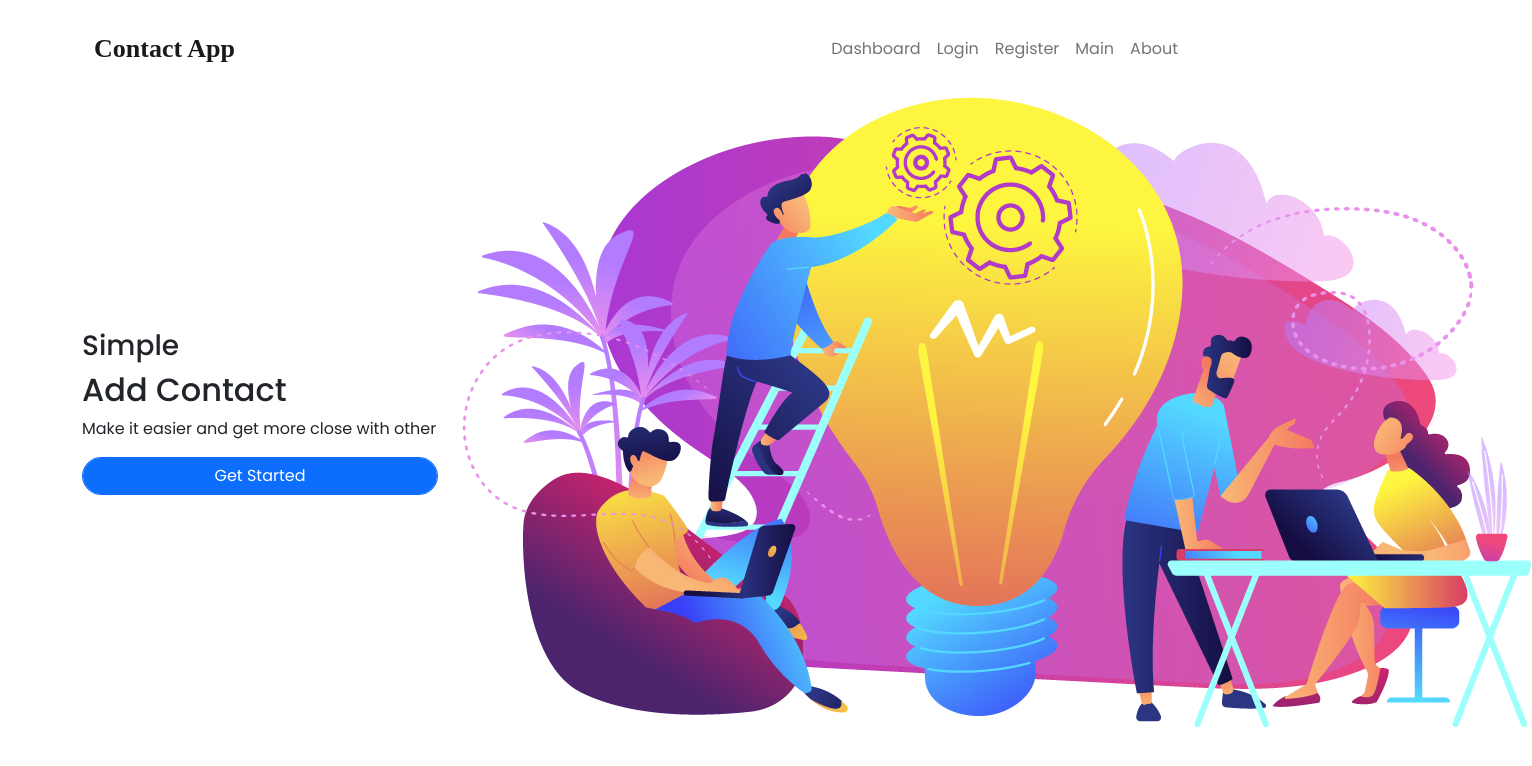
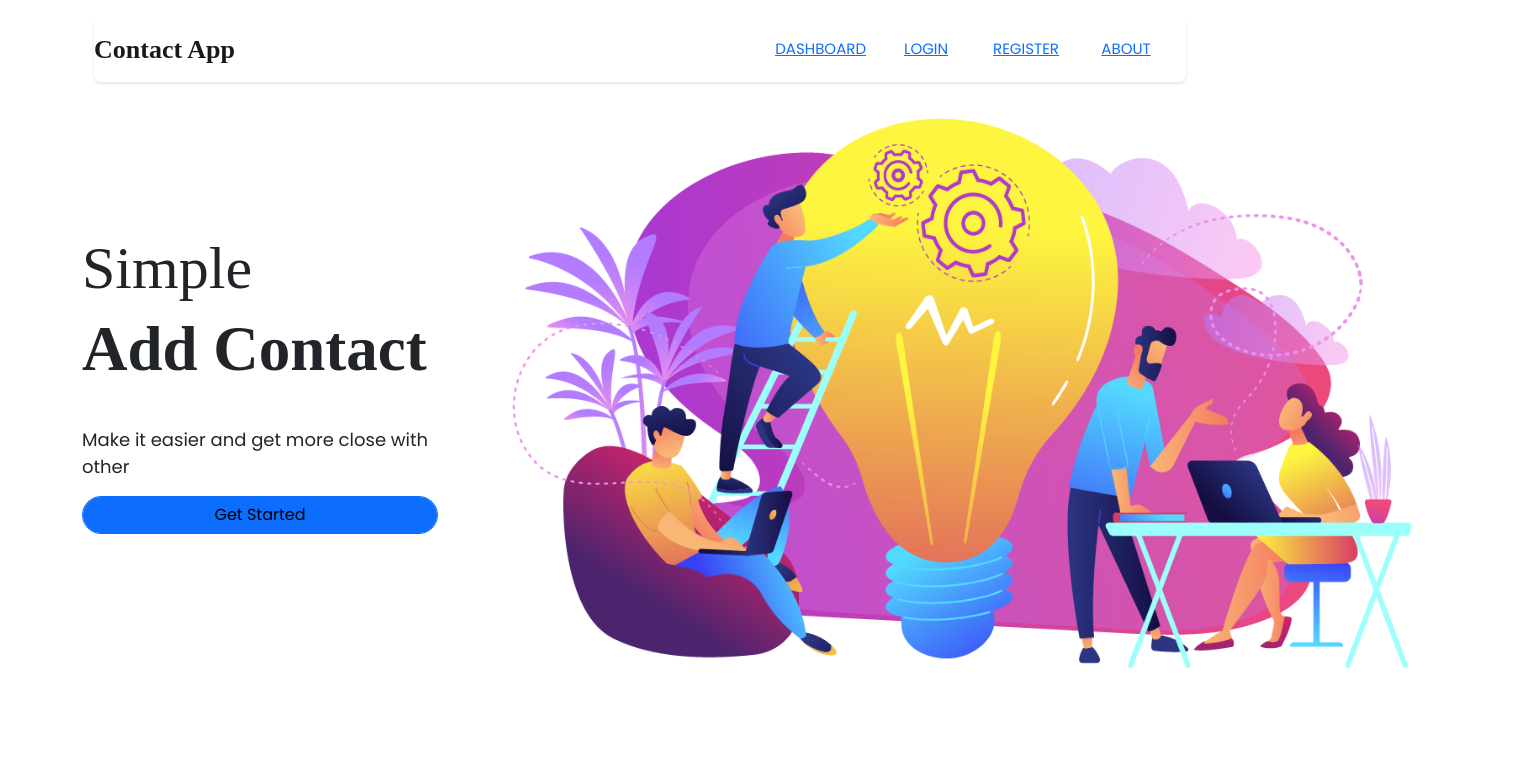
Before and after one commit to fernandovincent/FinalProject-BackendDev, a React (Create React App) app: page / in a window 1280 px wide. Shown: the top 766 px of the page, 1532 px wide, since content can reach past the window. Built offline with nearby package versions, Linux system fonts and the light colour scheme.

Commit message:
commitNavbarStyle

```diff
--- a/src/App.css
+++ b/src/App.css
@@ -9,7 +9,76 @@ body {
   font-family: "Montserrat";
   font-weight: 700;
 }
+
+.navbar {
+  position: relative;
+  border-radius: 8px;
+  font-size: 0;
+  box-shadow: 0 2px 3px 0 rgba(0, 9, 9, 0.1);
+}
+
+.navbar-nav {
+  font-size: 15px;
+  text-transform: uppercase;
+  text-decoration: none;
+  line-height: 50px;
+  position: relative;
+  z-index: 1;
+  text-align: center;
+}
+
+.animation {
+  position: absolute;
+  height: 100%;
+  top: 0;
+  z-index: 0;
+  background: #1abc9c;
+  border-radius: 8px;
+}
+
+.nav-link1 {
+  width: 100px;
+}
+
+.nav-link2 {
+  width: 120px;
+}
+
+.nav-link3 {
+  width: 80px;
+}
+
+.nav-link4 {
+  width: 120px;
+}
+
 /* Akhir Navbar */
+
+/* Dashboard Text */
+.textheader {
+  font-size: 60px;
+  font-weight: 200;
+  font-family: "Raleway";
+}
+
+.textheader2 {
+  font-size: 63px;
+  font-weight: 700;
+  font-family: "Montserrat";
+}
+
+.dashboardpic {
+  margin-top: 20px;
+  width: 900px;
+  height: 550px;
+  margin-left: 50px;
+}
+
+.text {
+  padding-top: 30px;
+  font-size: 18px;
+}
+/* Akhir Dashboard Text */
 
 .dashpic {
   height: 500px;
@@ -18,6 +87,7 @@ body {
 
 .btn {
   border-radius: 50px;
+  color: black;
 }
 
 .reg {
--- a/src/components/molecules/NavBar/index.js
+++ b/src/components/molecules/NavBar/index.js
@@ -9,29 +9,29 @@ const Navbar = () => {
     <div className="container">
       <div class="head my-3">
       <nav className="navbar navbar-expand-lg navbar-light">
-        <a className="navbar-brand d-flex align-items-center" href="#">
+        <a className="navbar-brand d-flex align-items-center">
           <span>Contact App</span>
         </a>
-        <button class="navbar-toggler" type="button" data-bs-toggle="collapse" data-bs-target="#navbarNav" aria-controls="navbarNav" aria-expanded="false" aria-label="Toggle navigation">
-          <span class="navbar-toggler-icon"></span>
-        </button>
         <div className="collapse navbar-collapse justify-content-end" id="navbarNav">
           <div className="navbar-nav">
-            <Link className="nav-link" to="/">
+            <a className="link1">
+            <Link className="nav-link1" to="/">
               Dashboard
             </Link>
-            <Link className="nav-link" to="/login">
+            </a>
+            <Link className="nav-link2" to="/login">
               Login
             </Link>
-            <Link className="nav-link" to="/register">
+            <Link className="nav-link3" to="/register">
               Register
             </Link>
-            <Link className="nav-link" to="/main">
+            {/* <Link className="nav-link4" to="/main">
               Main
-            </Link>
-            <Link className="nav-link" to="/about">
+            </Link> */}
+            <Link className="nav-link4" to="/about">
               About
             </Link>
+            <div className="animation start-home"></div>
           </div>
         </div>
     </nav>
--- a/src/components/pages/Dashboard/index.js
+++ b/src/components/pages/Dashboard/index.js
@@ -17,13 +17,13 @@ const Dashboard = () => {
         <Navbar/>
         <div className="row custom-section d-flex align-items-center">
           <div className="col-12 col-lg-4">
-            <h3>Simple</h3>
-            <h2>Add Contact</h2>
+            <h3 className="textheader">Simple</h3>
+            <h2 className="textheader2">Add Contact</h2>
             <p className="text">Make it easier and get more close with other</p>
             <Button text="Get Started" onClick={handleHistory} />
           </div>
           <div className="col-12 col-lg-8">
-            <img className="" src={Main} ></img>
+            <img className="dashboardpic" src={Main} ></img>
           </div>
         </div>
       </div>
```
